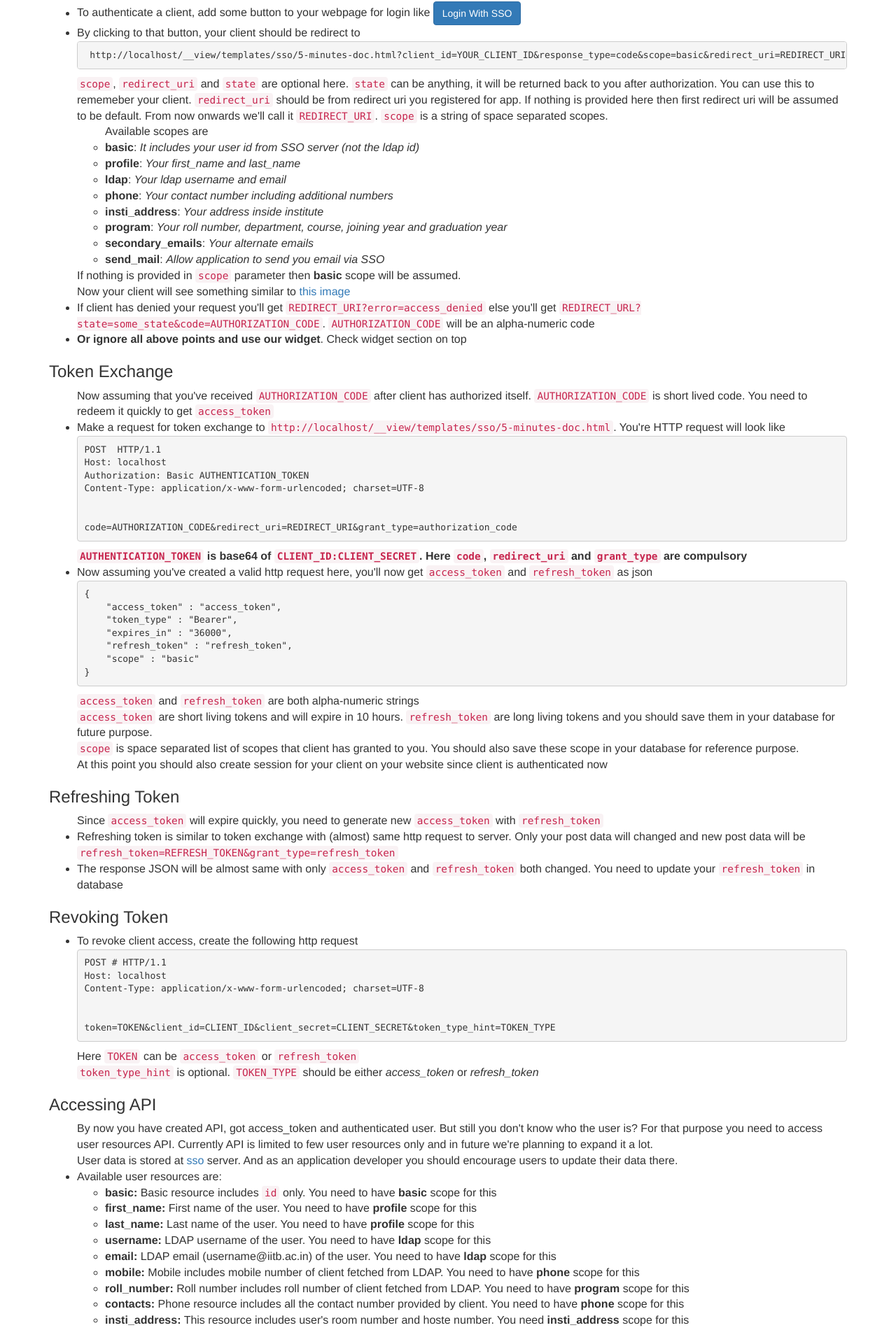
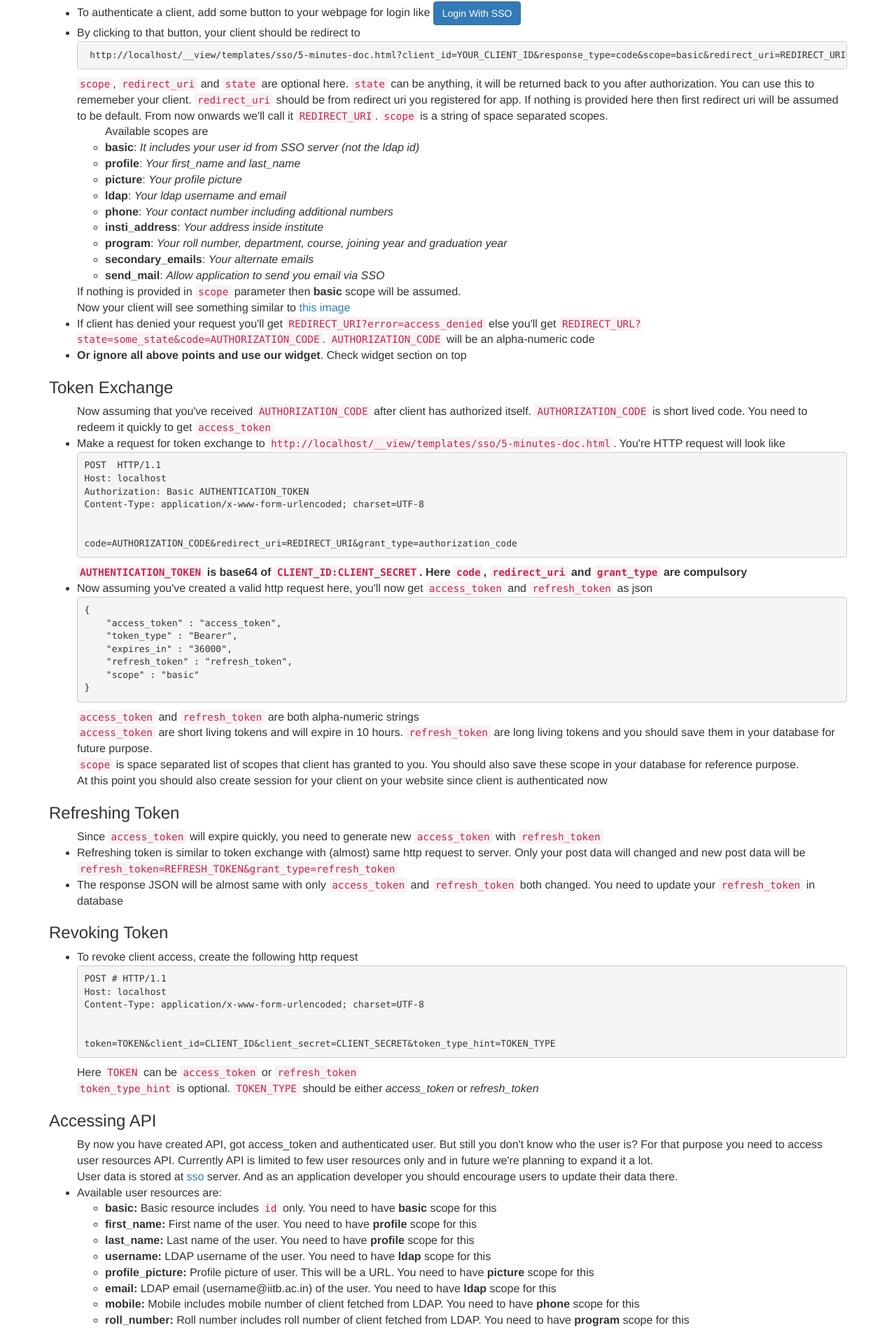
Before and after one commit to DheerendraRathor/ldap-oauth2, a Django app: template templates/sso/5-minutes-doc.html in a window 1280 px wide. Shown: the part 448-2349 px from the top of the page at 70% size. Run offline with Django 3.2, Linux system fonts and the light colour scheme; the template is opened without the code that fills it, so the values that code supplies are empty; some libraries are stand-ins or nearby versions.

Commit message:
Added profile_picture field and picture scope

```diff
--- a/sso/settings.py
+++ b/sso/settings.py
@@ -168,6 +168,7 @@ OAUTH2_PROVIDER = {
     'SCOPES': {
         'basic': 'Know who you are on this site',
         'profile': 'Basic profile information which includes first_name and last_name',
+        'picture': 'Profile picture',
         'ldap': 'Your ldap information which includes your ldap username and email',
         'phone': 'Your contact number including additional numbers',
         'insti_address': 'Your address inside institute',
--- a/templates/sso/5-minutes-doc.html
+++ b/templates/sso/5-minutes-doc.html
@@ -72,6 +72,7 @@
                         <li><strong>basic</strong>: <em>It includes your user id from SSO server (not the ldap id)</em>
                         </li>
                         <li><strong>profile</strong>: <em>Your first_name and last_name</em></li>
+                        <li><strong>picture</strong>: <em>Your profile picture</em></li>
                         <li><strong>ldap</strong>: <em>Your ldap username and email</em></li>
                         <li><strong>phone</strong>: <em>Your contact number including additional numbers</em></li>
                         <li><strong>insti_address</strong>: <em>Your address inside institute</em></li>
@@ -213,6 +214,10 @@ token=TOKEN&client_id=CLIENT_ID&client_secret=CLIENT_SECRET&token_type_hint=TOKE
                             <b>username:</b> LDAP username of the user. You need to have <b>ldap</b> scope for this
                         </li>
                         <li>
+                            <b>profile_picture:</b> Profile picture of user. This will be a URL. You need to have
+                            <b>picture</b> scope for this
+                        </li>
+                        <li>
                             <b>email:</b> LDAP email (username@iitb.ac.in) of the user. You need to have
                             <b>ldap</b> scope for this
                         </li>
@@ -263,13 +268,14 @@ Authorization: Bearer ACCESS_TOKEN
 </pre>
                 </li>
                 <li>
-                    The output for <code>{{ user_resource_abs_url }}?fields=first_name,last_name,username,email,program,contacts,insti_address,secondary_emails,mobile,roll_number</code>
+                    The output for <code>{{ user_resource_abs_url }}?fields=first_name,last_name,profile_picture,username,email,program,contacts,insti_address,secondary_emails,mobile,roll_number</code>
                     will look like (assuming you've enough scopes)
 <pre>
 {
   "id": 1,
   "username": "username",
   "first_name": "First Name",
+  "profile_picture": "{% url 'index' %}/path/to/profile_picture_file"
   "last_name": "Last Name",
   "email": "username@iitb.ac.in",
   "mobile": "0123456789",
--- a/user_resource/oauth.py
+++ b/user_resource/oauth.py
@@ -3,6 +3,7 @@ user_fields = [
     'username',
     'first_name',
     'last_name',
+    'profile_picture',
     'email',
     'program',
     'secondary_emails',
@@ -15,6 +16,7 @@ user_fields = [
 scope_to_field_map = {
     'basic': ['id', ],
     'profile': ['first_name', 'last_name'],
+    'picture': ['profile_picture'],
     'ldap': ['username', 'email'],
     'phone': ['contacts', 'mobile', ],
     'insti_address': ['insti_address', ],
--- a/user_resource/serializers.py
+++ b/user_resource/serializers.py
@@ -37,6 +37,7 @@ class UserSerializer(serializers.ModelSerializer):
     insti_address = InstituteAddressSerializer()
     mobile = serializers.CharField(source='userprofile.mobile')
     roll_number = serializers.CharField(source='userprofile.roll_number')
+    profile_picture = serializers.ImageField(source='userprofile.profile_picture')
 
     def __init__(self, *args, **kwargs):
         super(UserSerializer, self).__init__(*args, **kwargs)
```
